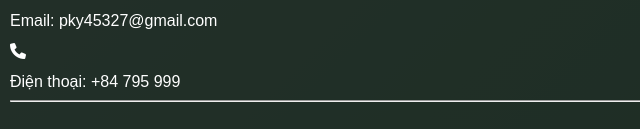
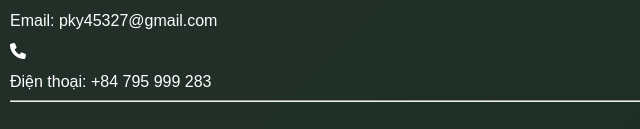
Before and after one commit to quoctoan647/phongkunz, a plain HTML site: page index.html in a window 1280 px wide. Shown: the part 2512-2641 px from the top of the page, 0-640 px from the left. Drawn offline with Linux system fonts and the light colour scheme.

Commit message:
change index.html file

```diff
--- a/index.html
+++ b/index.html
@@ -264,7 +264,7 @@
         <div style="text-align: left;">
             <h2 style="font-size: 1.8rem; color: bisque;">Liên Hệ</h2>
             <i class="fa-solid fa-envelope"></i><p>Email: pky45327@gmail.com</p>
-            <i class="fa-solid fa-phone"></i><p>Điện thoại: +84 795 999  </p>
+            <i class="fa-solid fa-phone"></i><p>Điện thoại: +84 795 999 283  </p>
         </div>
         <hr>
     </footer>
```
